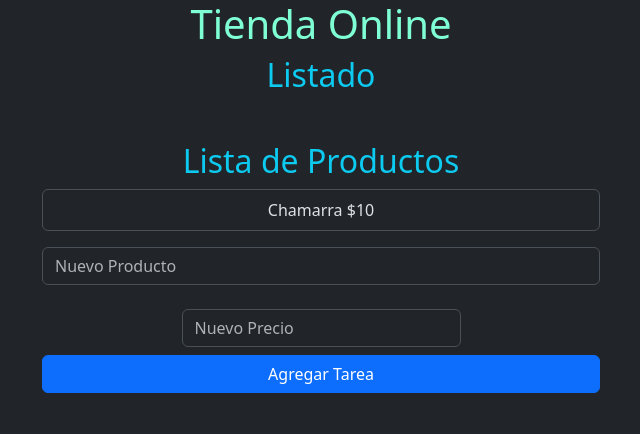
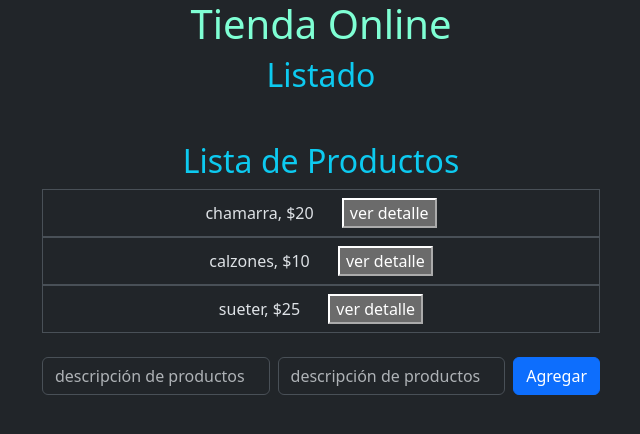
Before and after one commit to Luminosc/ProyectoDeRegreso, an Angular app in the folder Tienda-Online/: page / in a window 1280 px wide. Shown: the top 434 px of the page, without its empty margins (319-959 px from the left). Built offline with nearby package versions, Linux system fonts and the light colour scheme.

Commit message:
Sección 7 completa

```diff
--- /dev/null
+++ b/Tienda-Online/src/app/Service/servicio.service.ts
@@ -0,0 +1,23 @@
+import { Injectable,EventEmitter } from '@angular/core';
+import { producto } from '../listado-productos/producto/producto.model';
+
+
+
+
+@Injectable({
+  providedIn: 'root',
+})
+export class ServicioService {
+  producto: producto[] = [
+    new producto('chamarra', 20),
+    new producto('calzones', 10),
+    new producto('sueter',25)
+  ];
+
+  detalleProductoEmiter = new EventEmitter<producto>();
+
+  agregarProducto(Producto: producto){
+    this.producto.push(Producto);
+  }
+  constructor() {}
+}
--- a/Tienda-Online/src/app/listado-productos/formulario-productos/formulario-productos.component.html
+++ b/Tienda-Online/src/app/listado-productos/formulario-productos/formulario-productos.component.html
@@ -1,6 +1,12 @@
-<div class="mt-3 d-flex justify-content-center">
-        <input type="text" #DescripcionInput class="form-control mb-2 w-50" placeholder="Nuevo Producto" name="nproducto" id="nproducto" (input)="actualizarproducto($event)">
-    </div>
-    <div class="mt-3 d-flex justify-content-center">
-        <input type="number" #PrecioInput class="form-control mb-2 w-25" placeholder="Nuevo Precio" name="nprecio" id="nprecio" (input)="actualizarprecio($event)">
-    </div>
+<form action="" class="d-flex justify-content-between align-items-center my-4 w-50 mx-auto" (submit)="Enviar($event)">
+    <input type="text" id="descripcion" name="descripcion"
+    placeholder="descripción de productos" class="form-control me-2 w75"
+    autocomplete="off"
+    [(ngModel)]="inputDescripcion"/>
+
+    <input type="text" id="descripcion" name="descripcion"
+    placeholder="descripción de productos" class="form-control me-2 w75"
+    autocomplete="off"
+    [(ngModel)]="inputPrecio"/>
+    <button type="submit" class="btn btn-primary">Agregar</button>
+</form>
--- a/Tienda-Online/src/app/listado-productos/formulario-productos/formulario-productos.component.ts
+++ b/Tienda-Online/src/app/listado-productos/formulario-productos/formulario-productos.component.ts
@@ -1,33 +1,43 @@
-import { Component, EventEmitter, Input, Output } from '@angular/core';
+import { Component} from '@angular/core';
 import { FormsModule } from '@angular/forms';
+import { producto } from '../producto/producto.model';
+import { ServicioService } from '../../Service/servicio.service';
 
 @Component({
   selector: 'app-formulario-productos',
-  imports: [],
+  imports: [FormsModule],
   templateUrl: './formulario-productos.component.html',
-  styleUrl: './formulario-productos.component.css'
+  styleUrl: './formulario-productos.component.css',
 })
 export class FormularioProductosComponent {
-  @Output() notificarPrecio = new EventEmitter<number>();
-  @Output() notificarDescripcion = new EventEmitter<string>();
-
   inputDescripcion: string = '';
-  inputPrecio: number = 0;
-  actualizarproducto(evento: Event)
-  {
+  inputPrecio: number | null = null;
+  constructor(private productoservice: ServicioService) {}
+  actualizarproducto(evento: Event) {
     const elementeoInput = evento.target as HTMLInputElement;
     this.inputDescripcion = elementeoInput.value;
   }
 
-  actualizarprecio(evento: Event)
-  {
+  actualizarprecio(evento: Event) {
     const elementeoInput = evento.target as HTMLInputElement;
     this.inputPrecio = Number(elementeoInput.value);
   }
 
-  Enviar()
-  {
-    this.notificarPrecio.emit(this.inputPrecio);
-    this.notificarDescripcion.emit(this.inputDescripcion);
+  Enviar(evento: Event) {
+    evento.preventDefault();
+
+    if (
+      this.inputDescripcion.trim() === '' ||
+      this.inputPrecio == null ||
+      this.inputPrecio <= 0
+    ) {
+      console.log('debes de ingresasar una descipción y precio valido');
+      return;
+    }
+
+    const produc = new producto(this.inputDescripcion, this.inputPrecio);
+    this.productoservice.agregarProducto(produc);
+
+
   }
 }
--- a/Tienda-Online/src/app/listado-productos/listado-productos.component.html
+++ b/Tienda-Online/src/app/listado-productos/listado-productos.component.html
@@ -2,13 +2,14 @@
 <div class="container mt-5">
     <h2 class="text-center">Lista de Productos</h2>
     <ul class="list-group w-50 mx-auto">
-        @for (Produc of Producto; track Produc) {
-                <li class="list-group-item text-center">{{Produc.Description}} ${{Produc.Precio}}</li>
+        @for (productoElemento of productos; track productoElemento) {
+        <app-producto [produc]="productoElemento" />
         }
+
     </ul>
     <app-formulario-productos></app-formulario-productos>
     <div class="d-flex justify-content-center">
         <!--button class="btn btn-primary w-50" (click)="agregarProducto(); DescripcionInput.value = ''; PrecioInput.value = ''">Agregar Tarea</button-->
-        <button class="btn btn-primary w-50" (click)="agregarProducto(); this.formulario.inputPrecio = 0; this.formulario.inputDescripcion = ''">Agregar Tarea</button>
+        <!--button class="btn btn-primary w-50" (click)="agregarProducto(); this.formulario.inputPrecio = 0; this.formulario.inputDescripcion = ''">Agregar Tarea</button-->
     </div>
 </div>
--- a/Tienda-Online/src/app/listado-productos/listado-productos.component.ts
+++ b/Tienda-Online/src/app/listado-productos/listado-productos.component.ts
@@ -1,44 +1,34 @@
 import { Component, ViewChild } from '@angular/core';
 import { ProductoComponent } from './producto/producto.component';
 import { producto } from './producto/producto.model';
-import { PercentPipe } from '@angular/common';
-import { log } from 'console';
 import { FormularioProductosComponent } from './formulario-productos/formulario-productos.component';
-import { elementAt } from 'rxjs';
-
+import { ServicioService } from '../Service/servicio.service';
+export interface datos {
+  producto: string;
+  precio: number;
+}
 @Component({
   selector: 'app-listado-productos',
-  imports: [ProductoComponent, FormularioProductosComponent],
+  standalone: true,
+  imports: [FormularioProductosComponent, ProductoComponent],
   templateUrl: './listado-productos.component.html',
   styleUrl: './listado-productos.component.css',
 })
 export class ListadoProductosComponent {
-  Producto: producto[] = [new producto('Chamarra', 10)];
-  @ViewChild(FormularioProductosComponent) formulario!: FormularioProductosComponent;
 
-  /*agregarProducto(ProductoInput: String, PrecioUInput: number) {
+  productos: producto[] = [];
 
-    if (
-      ProductoInput.trim() === '' ||
-      PrecioUInput == null ||
-      PrecioUInput <= 0
-    ) {
-      console.log('Valor erroneo');
-    } else {
-      this.Producto.push(new producto(ProductoInput, PrecioUInput));
-    }
-  }*/
- agregarProducto()
- {
-  if(
-    this.formulario.inputDescripcion === ''||
-    this.formulario.inputPrecio === null||
-    this.formulario.inputPrecio <= 0
-  ){
-    console.log('Valor erroneo');
-  }else{
-    this.Producto.push(new producto(this.formulario.inputDescripcion
-      ,this.formulario.inputPrecio));
+  @ViewChild(FormularioProductosComponent)
+  formulario!: FormularioProductosComponent;
+
+  constructor(private servicio: ServicioService) {
+    this.servicio.detalleProductoEmiter.subscribe(
+      (producto: producto) =>
+        alert(`producto: ${producto.Description}, $${producto.Precio}`)
+    );
   }
- }
+
+  ngOnInit() {
+    this.productos = this.servicio.producto;
+  }
 }
--- a/Tienda-Online/src/app/listado-productos/producto/producto.component.html
+++ b/Tienda-Online/src/app/listado-productos/producto/producto.component.html
@@ -1 +1,5 @@
-<p>Descripción: {{inventario.Descripcion}} ¡Nuevo Producto!, Precio: {{inventario.Precio}}</p>
+<!--p>Descripción: {{inventario.Descripcion}} ¡Nuevo Producto!, Precio: {{inventario.Precio}}</p-->
+<li class="list-group-item text-center">
+    {{produc.Description}}, ${{produc.Precio}}
+    <button type="submit" class="btrn btn-info ms-4" (click)="emitirDetalleProducto()">ver detalle</button>
+</li>
--- a/Tienda-Online/src/app/listado-productos/producto/producto.component.ts
+++ b/Tienda-Online/src/app/listado-productos/producto/producto.component.ts
@@ -1,12 +1,20 @@
-import { Component } from '@angular/core';
+import { Component, Input } from '@angular/core';
+import { producto } from './producto.model';
+import { ServicioService } from '../../Service/servicio.service';
 
 @Component({
   selector: 'app-producto',
+  standalone: true,
   imports: [],
   templateUrl: './producto.component.html',
-  styleUrl: './producto.component.css'
+  styleUrl: './producto.component.css',
 })
 export class ProductoComponent {
-  inventario =
-    {Descripcion: 'Chamarra', Precio: 100}
+  @Input() produc!: producto;
+
+  constructor(private productoservice: ServicioService) {}
+
+  emitirDetalleProducto() {
+    this.productoservice.detalleProductoEmiter.emit(this.produc);
+  }
 }
--- a/Tienda-Online/src/app/listado-productos/producto/producto.model.ts
+++ b/Tienda-Online/src/app/listado-productos/producto/producto.model.ts
@@ -1,5 +1,6 @@
 export class producto
 {
+  [x: string]: any;
   constructor(
     public Description: String,
     public Precio: Number
```
Also changed, not shown: 1 other file (tests, documents, lock files or other folders).
